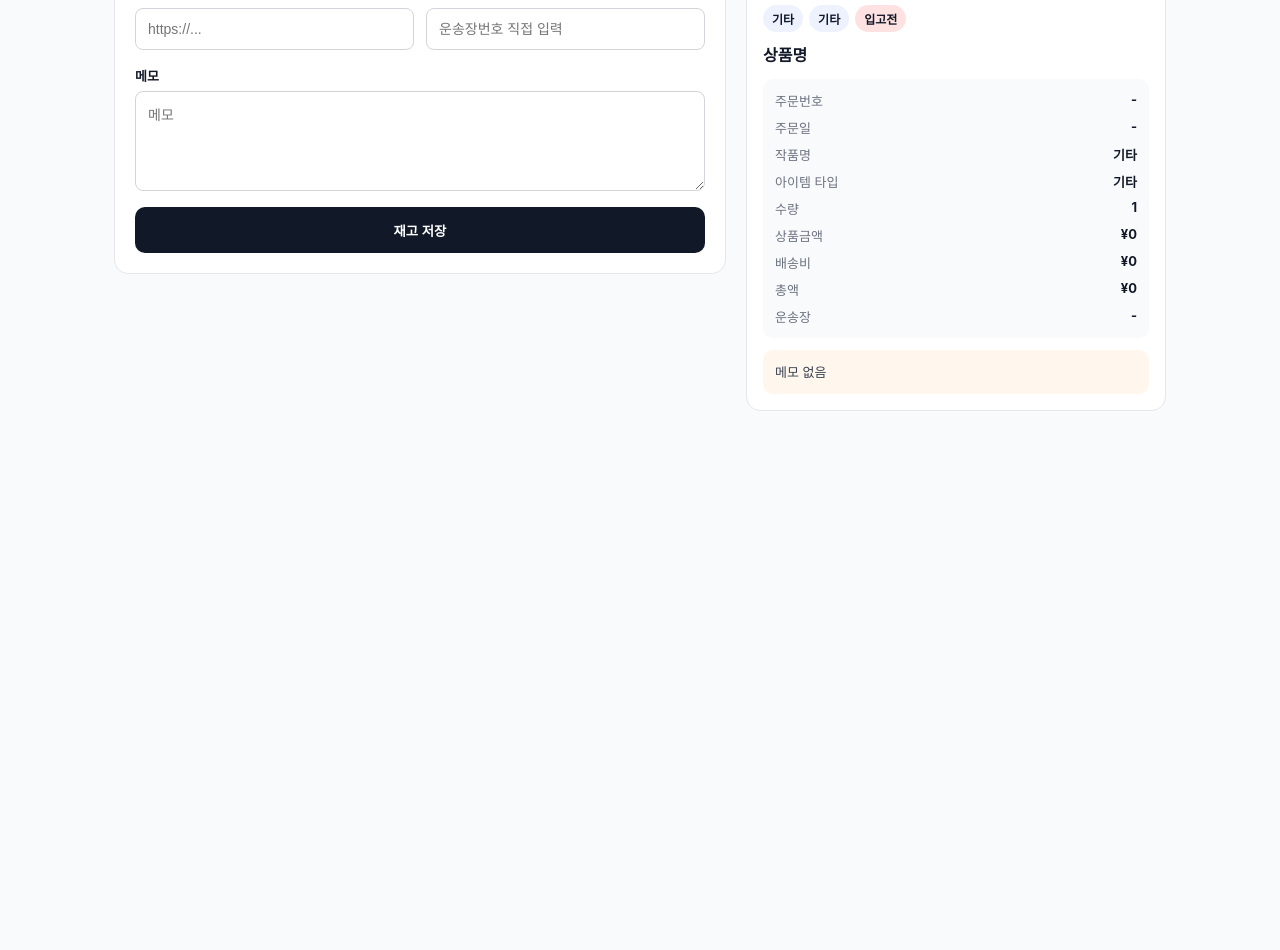
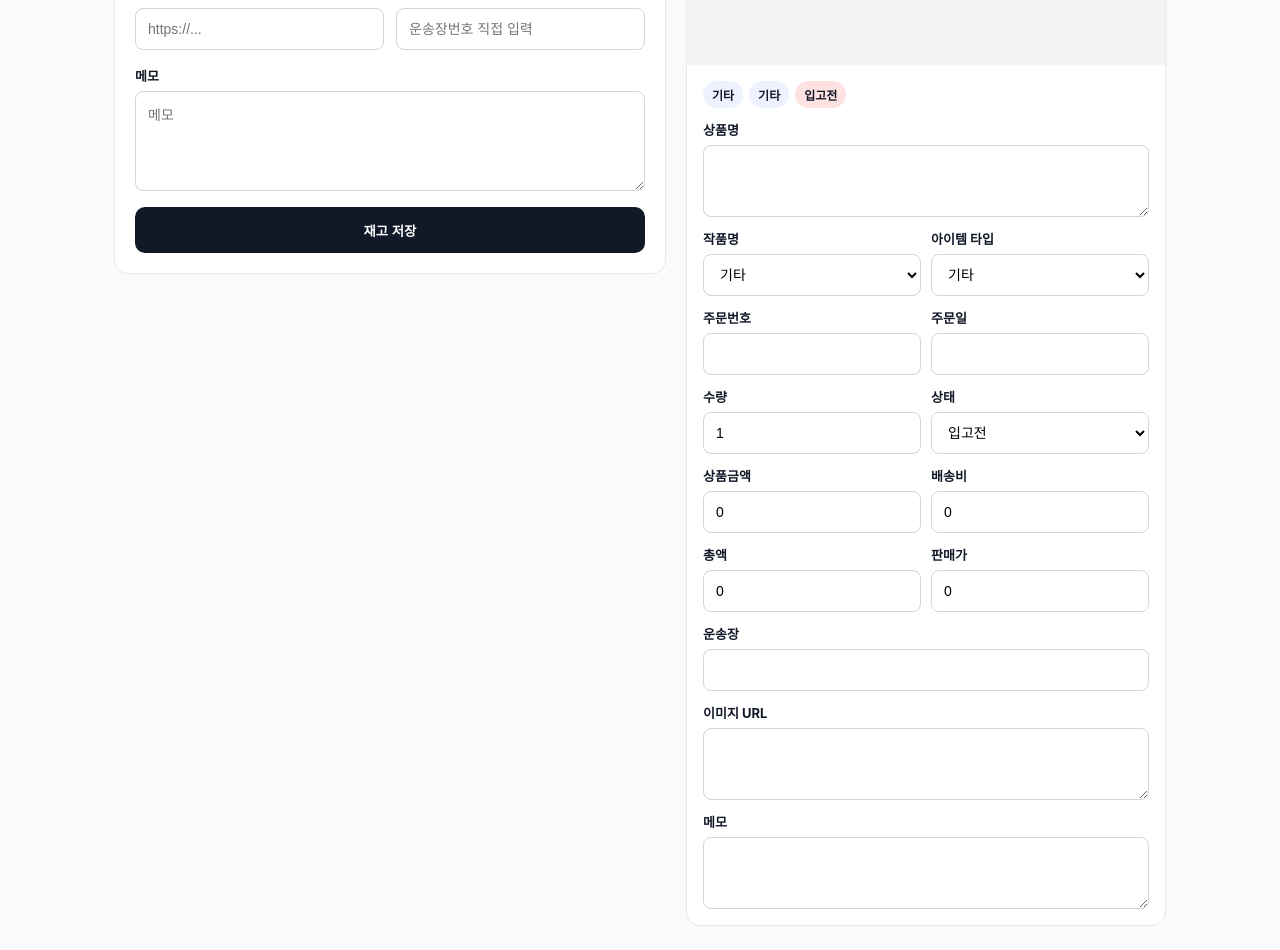
Before and after one commit to ddogagak/shipping, a Next.js app in the folder web/: page /domestic-inventory-input in a window 1280 px wide. Shown: the part 580-1530 px from the top of the page. Before the commit the page ends 1015 px from the top, so only its background shows below. Built offline with nearby package versions, Linux system fonts and the light colour scheme.

Commit message:
Update page.tsx

```diff
--- a/web/src/app/domestic-inventory-input/page.tsx
+++ b/web/src/app/domestic-inventory-input/page.tsx
@@ -1,7 +1,14 @@
 "use client";
 
 import Link from "next/link";
-import { useMemo, useState } from "react";
+import { useEffect, useMemo, useState } from "react";
+
+type InventoryStatus =
+  | "입고전"
+  | "입고완료"
+  | "판매중"
+  | "판매완료"
+  | "보류";
 
 type PreviewItem = {
   item_name: string;
@@ -12,12 +19,32 @@ type PreviewItem = {
   yen_price: number;
   shipping_fee: number;
   total_price: number;
+  selling_price: number;
   tracking_number: string;
   image_url: string;
   quantity: number;
-  status: string;
+  status: InventoryStatus;
   memo: string;
 };
+
+const statusList: InventoryStatus[] = [
+  "입고전",
+  "입고완료",
+  "판매중",
+  "판매완료",
+  "보류",
+];
+
+const typeList = ["아크릴", "지류", "뱃지", "피규어", "키링", "기타"];
+
+const seriesList = [
+  "헌터헌터",
+  "귀멸의칼날",
+  "나의히어로아카데미아",
+  "프리렌",
+  "진격의거인",
+  "기타",
+];
 
 export default function DomesticInventoryInputPage() {
   const [rawText, setRawText] = useState("");
@@ -25,7 +52,27 @@ export default function DomesticInventoryInputPage() {
   const [trackingNumber, setTrackingNumber] = useState("");
   const [memo, setMemo] = useState("");
 
-  const preview = useMemo<PreviewItem>(() => {
+  const [editableItem, setEditableItem] = useState<PreviewItem>({
+    item_name: "",
+    item_type: "기타",
+    series_name: "기타",
+    order_number: "",
+    order_date: "",
+    yen_price: 0,
+    shipping_fee: 0,
+    total_price: 0,
+    selling_price: 0,
+    tracking_number: "",
+    image_url: "",
+    quantity: 1,
+    status: "입고전",
+    memo: "",
+  });
+
+  const [saveMessage, setSaveMessage] = useState("");
+  const [isSaving, setIsSaving] = useState(false);
+
+  const parsedPreview = useMemo<PreviewItem>(() => {
     const orderNumber = rawText.match(/Order\s?#\s*([\d-]+)/i)?.[1] ?? "";
 
     const orderDate =
@@ -44,18 +91,17 @@ export default function DomesticInventoryInputPage() {
     const shippingFee = Number(shippingText.replaceAll(",", ""));
 
     const itemName = extractItemName(rawText);
-    const itemType = detectItemType(rawText);
-    const seriesName = detectSeriesName(rawText);
 
     return {
       item_name: itemName,
-      item_type: itemType,
-      series_name: seriesName,
+      item_type: detectItemType(rawText),
+      series_name: detectSeriesName(rawText),
       order_number: orderNumber,
       order_date: orderDate,
       yen_price: totalPrice,
       shipping_fee: shippingFee,
       total_price: totalPrice,
+      selling_price: 0,
       tracking_number: trackingNumber,
       image_url: imageUrl,
       quantity: extractQuantity(itemName),
@@ -64,28 +110,87 @@ export default function DomesticInventoryInputPage() {
     };
   }, [rawText, imageUrl, trackingNumber, memo]);
 
+  useEffect(() => {
+    setEditableItem(parsedPreview);
+  }, [parsedPreview]);
+
+  const updateEditableItem = (
+    field: keyof PreviewItem,
+    value: string
+  ) => {
+    setEditableItem((prev) => {
+      if (
+        field === "quantity" ||
+        field === "yen_price" ||
+        field === "shipping_fee" ||
+        field === "total_price" ||
+        field === "selling_price"
+      ) {
+        return {
+          ...prev,
+          [field]: Number(value),
+        };
+      }
+
+      return {
+        ...prev,
+        [field]: value,
+      };
+    });
+  };
+
+  const saveInventoryItem = async () => {
+    setSaveMessage("");
+
+    if (!editableItem.item_name.trim()) {
+      setSaveMessage("상품명을 입력해줘.");
+      return;
+    }
+
+    setIsSaving(true);
+
+    try {
+      const res = await fetch("/api/domestic-inventory/items", {
+        method: "POST",
+        headers: {
+          "Content-Type": "application/json",
+        },
+        body: JSON.stringify({
+          ...editableItem,
+          raw_text: rawText,
+        }),
+      });
+
+      const result = await res.json();
+
+      if (!res.ok || !result.ok) {
+        throw new Error(result.message || "저장 실패");
+      }
+
+      setSaveMessage("저장 완료!");
+    } catch (error) {
+      setSaveMessage(
+        error instanceof Error ? error.message : "저장 실패"
+      );
+    } finally {
+      setIsSaving(false);
+    }
+  };
+
   return (
     <main style={pageStyle}>
       <div style={topBarStyle}>
         <div>
           <h1 style={titleStyle}>국내 재고 입력</h1>
           <p style={subTextStyle}>
-            아마존 주문내역 텍스트, 이미지 URL, 운송장번호를 입력해 재고를 등록합니다.
+            주문내역을 붙여넣고, 미리보기에서 필요한 값을 수정한 뒤 저장합니다.
           </p>
         </div>
 
         <div style={{ display: "flex", gap: 8 }}>
-          <Link href="/" style={linkButtonStyle}>
-            메인
-          </Link>
-
-          <Link href="/domestic-inventory-cards" style={linkButtonStyle}>
-            카드형 보기
-          </Link>
-
-          <Link href="/domestic-inventory" style={linkButtonStyle}>
-            인벤토리
-          </Link>
+          <Link href="/" style={linkButtonStyle}>메인</Link>
+          <Link href="/domestic-inventory-cards" style={linkButtonStyle}>카드형 보기</Link>
+          <Link href="/domestic-inventory" style={linkButtonStyle}>인벤토리</Link>
         </div>
       </div>
 
@@ -132,51 +237,146 @@ export default function DomesticInventoryInputPage() {
             />
           </label>
 
-          <button type="button" style={saveButtonStyle}>
-            재고 저장
+          <button
+            type="button"
+            onClick={saveInventoryItem}
+            disabled={isSaving}
+            style={{
+              ...saveButtonStyle,
+              opacity: isSaving ? 0.6 : 1,
+              cursor: isSaving ? "not-allowed" : "pointer",
+            }}
+          >
+            {isSaving ? "저장 중..." : "재고 저장"}
           </button>
+
+          {saveMessage ? (
+            <div style={messageStyle}>{saveMessage}</div>
+          ) : null}
         </section>
 
         <section style={previewPanelStyle}>
-          <h2 style={panelTitleStyle}>미리보기</h2>
+          <h2 style={{ ...panelTitleStyle, padding: 16, paddingBottom: 0 }}>
+            수정 가능한 미리보기
+          </h2>
 
-          {preview.image_url ? (
-            <img src={preview.image_url} alt="" style={imageStyle} />
+          {editableItem.image_url ? (
+            <img src={editableItem.image_url} alt="" style={imageStyle} />
           ) : (
             <div style={emptyImageStyle}>이미지 미리보기</div>
           )}
 
           <div style={previewBodyStyle}>
             <div style={badgeRowStyle}>
-              <span style={badgeStyle}>{preview.series_name}</span>
-              <span style={badgeStyle}>{preview.item_type}</span>
-              <span style={statusBadgeStyle}>{preview.status}</span>
+              <span style={badgeStyle}>{editableItem.series_name}</span>
+              <span style={badgeStyle}>{editableItem.item_type}</span>
+              <span style={statusBadgeStyle}>{editableItem.status}</span>
             </div>
 
-            <h3 style={itemNameStyle}>{preview.item_name || "상품명"}</h3>
+            <EditableField
+              label="상품명"
+              value={editableItem.item_name}
+              onChange={(value) => updateEditableItem("item_name", value)}
+              textarea
+            />
 
-            <div style={infoBoxStyle}>
-              <InfoRow label="주문번호" value={preview.order_number} />
-              <InfoRow label="주문일" value={preview.order_date} />
-              <InfoRow label="작품명" value={preview.series_name} />
-              <InfoRow label="아이템 타입" value={preview.item_type} />
-              <InfoRow label="수량" value={String(preview.quantity)} />
-              <InfoRow
-                label="상품금액"
-                value={`¥${preview.yen_price.toLocaleString()}`}
+            <div style={twoColStyle}>
+              <EditableSelect
+                label="작품명"
+                value={editableItem.series_name}
+                options={seriesList}
+                onChange={(value) => updateEditableItem("series_name", value)}
               />
-              <InfoRow
-                label="배송비"
-                value={`¥${preview.shipping_fee.toLocaleString()}`}
+
+              <EditableSelect
+                label="아이템 타입"
+                value={editableItem.item_type}
+                options={typeList}
+                onChange={(value) => updateEditableItem("item_type", value)}
               />
-              <InfoRow
-                label="총액"
-                value={`¥${preview.total_price.toLocaleString()}`}
-              />
-              <InfoRow label="운송장" value={preview.tracking_number} />
             </div>
 
-            <div style={memoBoxStyle}>{preview.memo || "메모 없음"}</div>
+            <div style={twoColStyle}>
+              <EditableField
+                label="주문번호"
+                value={editableItem.order_number}
+                onChange={(value) => updateEditableItem("order_number", value)}
+              />
+
+              <EditableField
+                label="주문일"
+                value={editableItem.order_date}
+                onChange={(value) => updateEditableItem("order_date", value)}
+              />
+            </div>
+
+            <div style={twoColStyle}>
+              <EditableField
+                label="수량"
+                value={String(editableItem.quantity)}
+                onChange={(value) => updateEditableItem("quantity", value)}
+                type="number"
+              />
+
+              <EditableSelect
+                label="상태"
+                value={editableItem.status}
+                options={statusList}
+                onChange={(value) => updateEditableItem("status", value)}
+              />
+            </div>
+
+            <div style={twoColStyle}>
+              <EditableField
+                label="상품금액"
+                value={String(editableItem.yen_price)}
+                onChange={(value) => updateEditableItem("yen_price", value)}
+                type="number"
+              />
+
+              <EditableField
+                label="배송비"
+                value={String(editableItem.shipping_fee)}
+                onChange={(value) => updateEditableItem("shipping_fee", value)}
+                type="number"
+              />
+            </div>
+
+            <div style={twoColStyle}>
+              <EditableField
+                label="총액"
+                value={String(editableItem.total_price)}
+                onChange={(value) => updateEditableItem("total_price", value)}
+                type="number"
+              />
+
+              <EditableField
+                label="판매가"
+                value={String(editableItem.selling_price)}
+                onChange={(value) => updateEditableItem("selling_price", value)}
+                type="number"
+              />
+            </div>
+
+            <EditableField
+              label="운송장"
+              value={editableItem.tracking_number}
+              onChange={(value) => updateEditableItem("tracking_number", value)}
+            />
+
+            <EditableField
+              label="이미지 URL"
+              value={editableItem.image_url}
+              onChange={(value) => updateEditableItem("image_url", value)}
+              textarea
+            />
+
+            <EditableField
+              label="메모"
+              value={editableItem.memo}
+              onChange={(value) => updateEditableItem("memo", value)}
+              textarea
+            />
           </div>
         </section>
       </div>
@@ -184,12 +384,64 @@ export default function DomesticInventoryInputPage() {
   );
 }
 
-function InfoRow({ label, value }: { label: string; value: string }) {
+function EditableField({
+  label,
+  value,
+  onChange,
+  type = "text",
+  textarea = false,
+}: {
+  label: string;
+  value: string;
+  onChange: (value: string) => void;
+  type?: string;
+  textarea?: boolean;
+}) {
   return (
-    <div style={infoRowStyle}>
-      <span style={{ color: "#6b7280" }}>{label}</span>
-      <strong style={{ textAlign: "right" }}>{value || "-"}</strong>
-    </div>
+    <label style={labelStyle}>
+      {label}
+      {textarea ? (
+        <textarea
+          value={value}
+          onChange={(e) => onChange(e.target.value)}
+          style={smallTextareaStyle}
+        />
+      ) : (
+        <input
+          type={type}
+          value={value}
+          onChange={(e) => onChange(e.target.value)}
+          style={inputStyle}
+        />
+      )}
+    </label>
+  );
+}
+
+function EditableSelect({
+  label,
+  value,
+  options,
+  onChange,
+}: {
+  label: string;
+  value: string;
+  options: readonly string[];
+  onChange: (value: string) => void;
+}) {
+  return (
+    <label style={labelStyle}>
+      {label}
+      <select
+        value={value}
+        onChange={(e) => onChange(e.target.value)}
+        style={inputStyle}
+      >
+        {options.map((option) => (
+          <option key={option}>{option}</option>
+        ))}
+      </select>
+    </label>
   );
 }
 
@@ -236,19 +488,7 @@ function extractItemName(rawText: string) {
 
   if (englishTitle) return englishTitle;
 
-  const japaneseTitle = lines.find((line) => {
-    if (!/[ぁ-んァ-ン一-龥]/.test(line)) return false;
-    if (line.includes("墨田区")) return false;
-    if (line.includes("Tokyo-to")) return false;
-    if (line.includes("Japan")) return false;
-    if (line.includes("配送")) return false;
-    if (line.includes("注文")) return false;
-    if (line.includes("支払い")) return false;
-
-    return true;
-  });
-
-  return japaneseTitle ?? "";
+  return "";
 }
 
 function extractQuantity(itemName: string) {
@@ -267,67 +507,11 @@ function extractQuantity(itemName: string) {
 function detectItemType(text: string) {
   const lower = text.toLowerCase();
 
-  if (
-    lower.includes("acrylic") ||
-    text.includes("アクリル") ||
-    text.includes("아크릴")
-  ) {
-    return "아크릴";
-  }
-
-  if (
-    lower.includes("can badge") ||
-    lower.includes("badge") ||
-    text.includes("缶バッジ") ||
-    text.includes("缶バッチ") ||
-    text.includes("バッジ") ||
-    text.includes("뱃지") ||
-    text.includes("배지")
-  ) {
-    return "뱃지";
-  }
-
-  if (
-    lower.includes("figure") ||
-    lower.includes("re-ment") ||
-    lower.includes("rement") ||
-    text.includes("フィギュア") ||
-    text.includes("리멘트") ||
-    text.includes("피규어")
-  ) {
-    return "피규어";
-  }
-
-  if (
-    lower.includes("keyring") ||
-    lower.includes("key ring") ||
-    lower.includes("keychain") ||
-    lower.includes("key chain") ||
-    lower.includes("key holder") ||
-    text.includes("キーホルダー") ||
-    text.includes("キーリング") ||
-    text.includes("키링") ||
-    text.includes("키홀더")
-  ) {
-    return "키링";
-  }
-
-  if (
-    lower.includes("photocard") ||
-    lower.includes("photo card") ||
-    lower.includes("postcard") ||
-    lower.includes("post card") ||
-    lower.includes("card") ||
-    text.includes("フォトカード") ||
-    text.includes("ポストカード") ||
-    text.includes("カード") ||
-    text.includes("브로마이드") ||
-    text.includes("포토카드") ||
-    text.includes("엽서") ||
-    text.includes("카드")
-  ) {
-    return "지류";
-  }
+  if (lower.includes("acrylic") || text.includes("アクリル") || text.includes("아크릴")) return "아크릴";
+  if (lower.includes("can badge") || lower.includes("badge") || text.includes("缶バッジ") || text.includes("缶バッチ") || text.includes("バッジ") || text.includes("뱃지") || text.includes("배지")) return "뱃지";
+  if (lower.includes("figure") || lower.includes("re-ment") || lower.includes("rement") || text.includes("フィギュア") || text.includes("리멘트") || text.includes("피규어")) return "피규어";
+  if (lower.includes("keyring") || lower.includes("key ring") || lower.includes("keychain") || lower.includes("key chain") || lower.includes("key holder") || text.includes("キーホルダー") || text.includes("キーリング") || text.includes("키링") || text.includes("키홀더")) return "키링";
+  if (lower.includes("photocard") || lower.includes("photo card") || lower.includes("postcard") || lower.includes("post card") || lower.includes("card") || text.includes("フォトカード") || text.includes("ポストカード") || text.includes("カード") || text.includes("브로마이드") || text.includes("포토카드") || text.includes("엽서") || text.includes("카드")) return "지류";
 
   return "기타";
 }
@@ -335,64 +519,11 @@ function detectItemType(text: string) {
 function detectSeriesName(text: string) {
   const lower = text.toLowerCase();
 
-  if (
-    lower.includes("hunter x hunter") ||
-    lower.includes("hunter×hunter") ||
-    lower.includes("hxh") ||
-    text.includes("HUNTER×HUNTER") ||
-    text.includes("ハンター×ハンター") ||
-    text.includes("ハンターハンター") ||
-    text.includes("헌터헌터")
-  ) {
-    return "헌터헌터";
-  }
-
-  if (
-    lower.includes("demon slayer") ||
-    lower.includes("kimetsu") ||
-    text.includes("鬼滅") ||
-    text.includes("鬼滅の刃") ||
-    text.includes("きめつ") ||
-    text.includes("귀멸") ||
-    text.includes("귀멸의 칼날")
-  ) {
-    return "귀멸의칼날";
-  }
-
-  if (
-    lower.includes("my hero academia") ||
-    lower.includes("hero academia") ||
-    lower.includes("boku no hero") ||
-    lower.includes("bnha") ||
-    lower.includes("mha") ||
-    text.includes("僕のヒーローアカデミア") ||
-    text.includes("ヒロアカ") ||
-    text.includes("나의 히어로 아카데미아") ||
-    text.includes("히로아카")
-  ) {
-    return "나의히어로아카데미아";
-  }
-
-  if (
-    lower.includes("frieren") ||
-    text.includes("葬送のフリーレン") ||
-    text.includes("フリーレン") ||
-    text.includes("프리렌") ||
-    text.includes("장송의 프리렌")
-  ) {
-    return "프리렌";
-  }
-
-  if (
-    lower.includes("attack on titan") ||
-    lower.includes("shingeki") ||
-    text.includes("進撃の巨人") ||
-    text.includes("進撃") ||
-    text.includes("진격의 거인") ||
-    text.includes("진격거")
-  ) {
-    return "진격의거인";
-  }
+  if (lower.includes("hunter x hunter") || lower.includes("hunter×hunter") || lower.includes("hxh") || text.includes("HUNTER×HUNTER") || text.includes("ハンター×ハンター") || text.includes("ハンターハンター") || text.includes("헌터헌터")) return "헌터헌터";
+  if (lower.includes("demon slayer") || lower.includes("kimetsu") || text.includes("鬼滅") || text.includes("鬼滅の刃") || text.includes("きめつ") || text.includes("귀멸") || text.includes("귀멸의 칼날")) return "귀멸의칼날";
+  if (lower.includes("my hero academia") || lower.includes("hero academia") || lower.includes("boku no hero") || lower.includes("bnha") || lower.includes("mha") || text.includes("僕のヒーローアカデミア") || text.includes("ヒロアカ") || text.includes("나의 히어로 아카데미ア") || text.includes("나의 히어로 아카데미아") || text.includes("히로아카")) return "나의히어로아카데미아";
+  if (lower.includes("frieren") || text.includes("葬送のフリーレン") || text.includes("フリーレン") || text.includes("프리렌") || text.includes("장송의 프리렌")) return "프리렌";
+  if (lower.includes("attack on titan") || lower.includes("shingeki") || text.includes("進撃の巨人") || text.includes("進撃") || text.includes("진격의 거인") || text.includes("진격거")) return "진격의거인";
 
   return "기타";
 }
@@ -439,7 +570,7 @@ const linkButtonStyle: React.CSSProperties = {
 
 const layoutStyle: React.CSSProperties = {
   display: "grid",
-  gridTemplateColumns: "1fr 420px",
+  gridTemplateColumns: "1fr 480px",
   gap: 20,
   alignItems: "start",
 };
@@ -484,6 +615,12 @@ const fieldGridStyle: React.CSSProperties = {
   gap: 12,
 };
 
+const twoColStyle: React.CSSProperties = {
+  display: "grid",
+  gridTemplateColumns: "1fr 1fr",
+  gap: 10,
+};
+
 const labelStyle: React.CSSProperties = {
   display: "flex",
   flexDirection: "column",
@@ -498,6 +635,16 @@ const inputStyle: React.CSSProperties = {
   borderRadius: 8,
   border: "1px solid #d1d5db",
   fontSize: 14,
+  background: "#fff",
+};
+
+const smallTextareaStyle: React.CSSProperties = {
+  minHeight: 72,
+  padding: 10,
+  borderRadius: 8,
+  border: "1px solid #d1d5db",
+  fontSize: 14,
+  resize: "vertical",
 };
 
 const memoTextareaStyle: React.CSSProperties = {
@@ -516,7 +663,14 @@ const saveButtonStyle: React.CSSProperties = {
   background: "#111827",
   color: "#fff",
   fontWeight: 800,
-  cursor: "pointer",
+};
+
+const messageStyle: React.CSSProperties = {
+  padding: 12,
+  borderRadius: 10,
+  background: "#f3f4f6",
+  fontSize: 14,
+  fontWeight: 700,
 };
 
 const imageStyle: React.CSSProperties = {
@@ -562,35 +716,3 @@ const statusBadgeStyle: React.CSSProperties = {
   ...badgeStyle,
   background: "#fee2e2",
 };
-
-const itemNameStyle: React.CSSProperties = {
-  margin: 0,
-  fontSize: 16,
-  lineHeight: 1.45,
-};
-
-const infoBoxStyle: React.CSSProperties = {
-  background: "#f9fafb",
-  borderRadius: 10,
-  padding: 12,
-  display: "flex",
-  flexDirection: "column",
-  gap: 8,
-};
-
-const infoRowStyle: React.CSSProperties = {
-  display: "flex",
-  justifyContent: "space-between",
-  gap: 10,
-  fontSize: 13,
-};
-
-const memoBoxStyle: React.CSSProperties = {
-  minHeight: 44,
-  background: "#fff7ed",
-  borderRadius: 10,
-  padding: 12,
-  fontSize: 13,
-  color: "#374151",
-  whiteSpace: "pre-wrap",
-};
```
